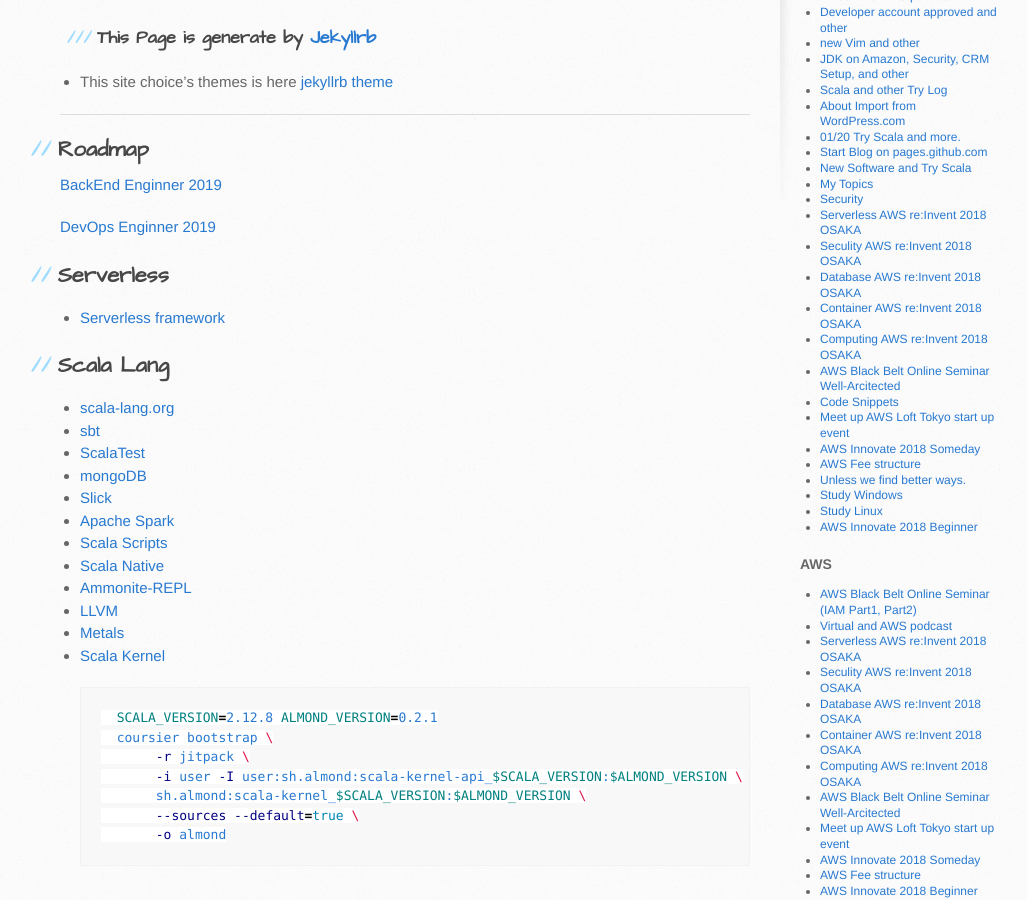
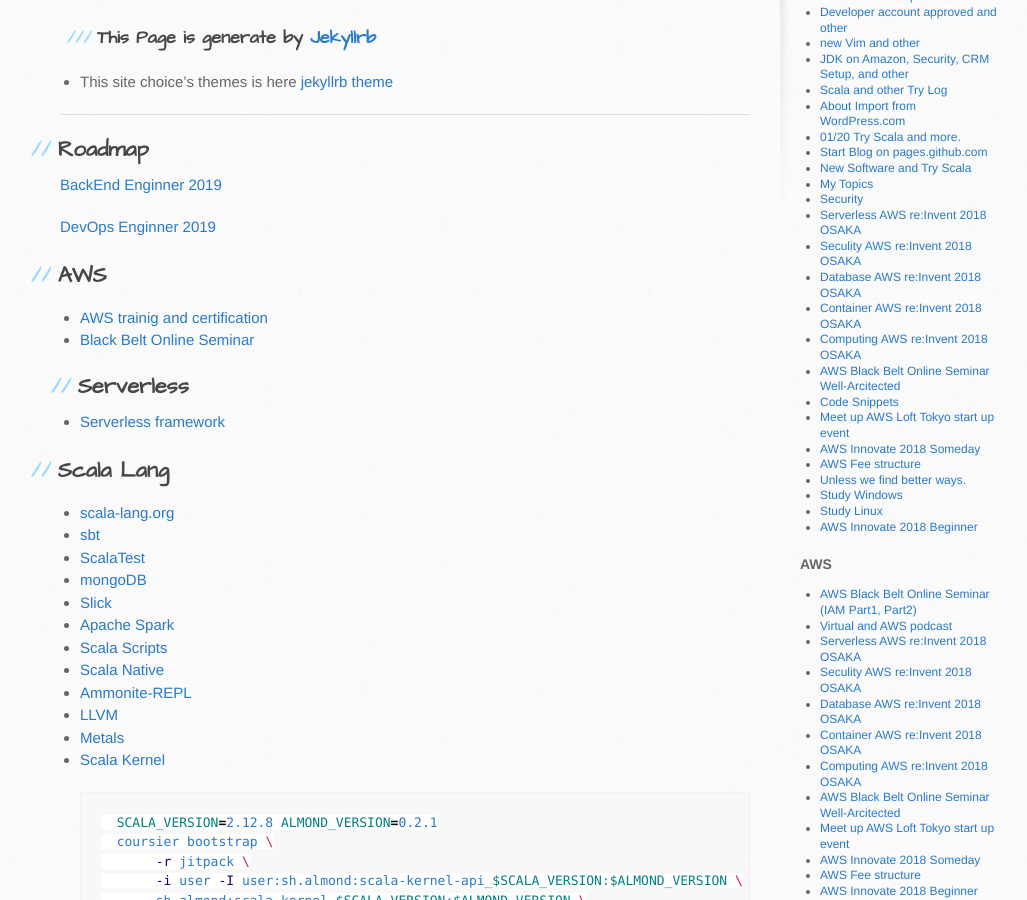
Before and after one commit to friendbear/friendbear.github.io.2021-10-19, a Jekyll site: the page built from index.md, in a window 1280 px wide and 900 px high, scrolled down 558 px. Shown: the whole window, without its empty margins (110-1137 px from the left). Built offline with Jekyll 4.4.1, drawn with Linux system fonts in a browser that asks for light colours; our own code applies the rules of GitHub Pages for plain Markdown files.

Commit message:
AWS trainig and certification

```diff
--- a/index.md
+++ b/index.md
@@ -29,6 +29,9 @@ layout: default
 
 [DevOps Enginner 2019](https://github.com/kamranahmedse/developer-roadmap/blob/master/images/devops.png)
 
+## AWS
+* [AWS trainig and certification](https://www.aws.training)
+* [Black Belt Online Seminar](https://aws.amazon.com/jp/about-aws/events/webinars/)
 ## Serverless
 - [Serverless framework](https://serverless.com/)
 
```
